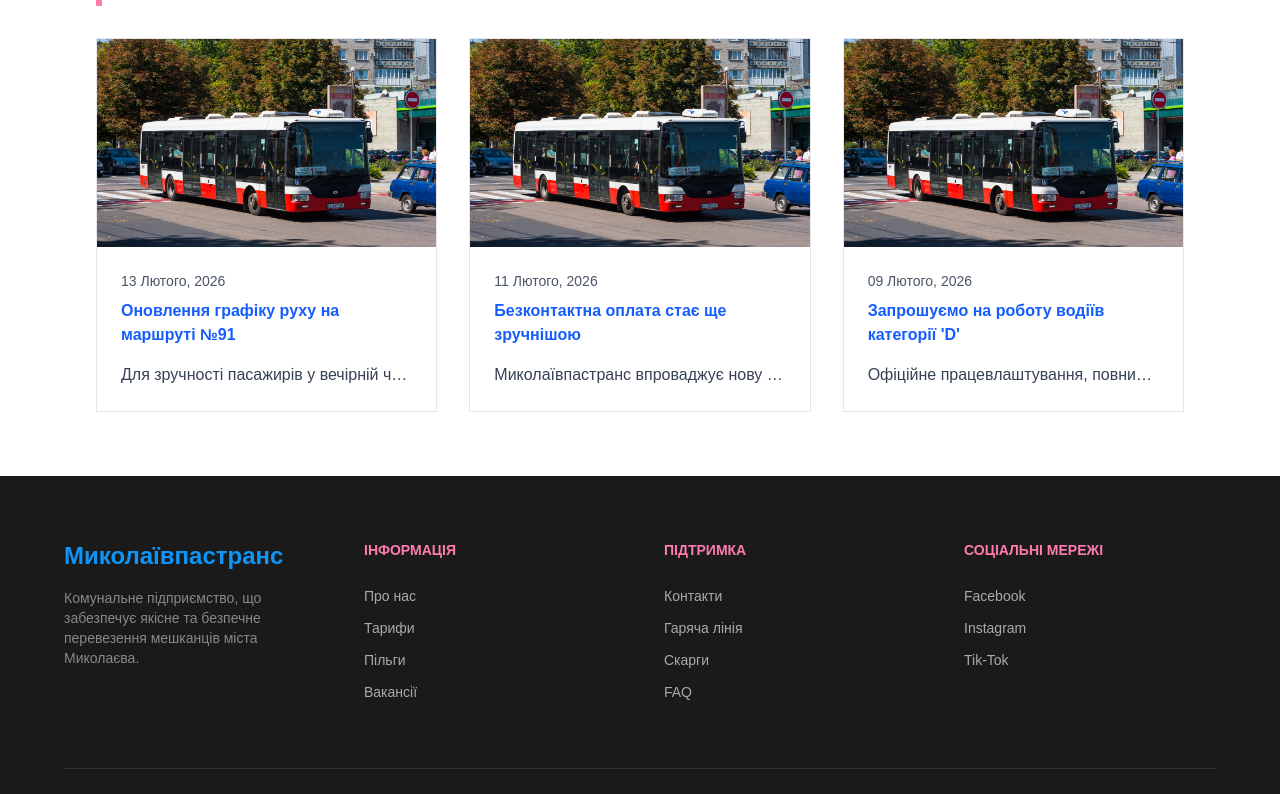
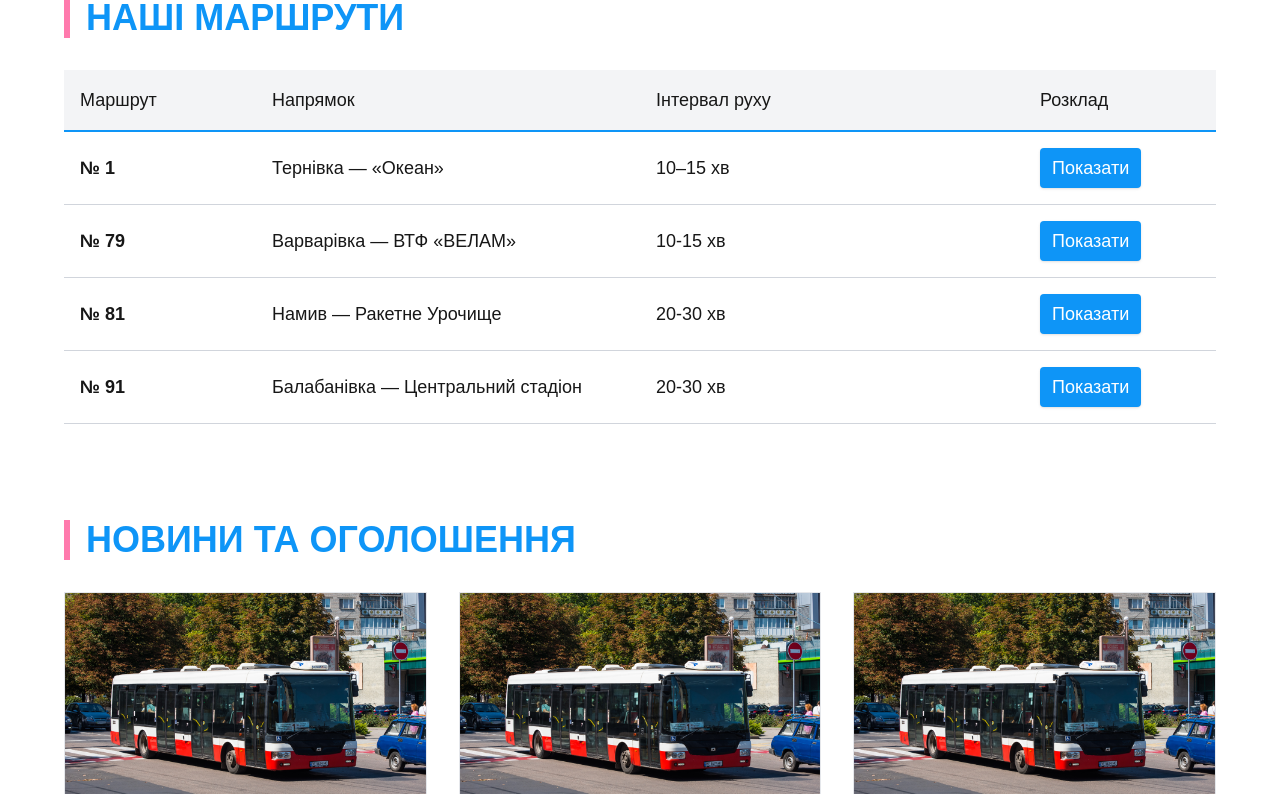
Before and after one commit to BotnightTown/Mykpastrans, a Next.js app in the folder frontend/: page / in a window 1280 px wide. Shown: the part 666-1460 px from the top of the page. Built offline with nearby package versions, Linux system fonts and the light colour scheme.

Commit message:
Add route information section.

```diff
--- a/frontend/src/app/page.tsx
+++ b/frontend/src/app/page.tsx
@@ -1,5 +1,6 @@
 import Carousel from "@/components/Carousel";
 import NewsCard from "@/components/NewsCard";
+import RouteShortInfo from "@/components/ui/RouteShortInfo";
 import SectionTitle from "@/components/ui/SectionTitle";
 import Image from "next/image";
 
@@ -26,7 +27,44 @@ export default function Home() {
           </div>
         </div>
       </Carousel>
-      <section className="max-w-6xl mx-auto px-8 py-16">
+      <div className="w-full h-max flex flex-col items-center gap-24 px-8 py-24">
+        <section className="max-w-6xl w-full">
+          <SectionTitle title="Наші маршрути" />
+          <div className="overflow-x-auto">
+            <ul className="w-full border-collapse text-lg list-none">
+              <li className="flex bg-gray-100">
+                <div className="w-1/6 text-left p-4 border-b-2 border-(--primary-blue)">Маршрут</div>
+                <div className="w-2/6 text-left p-4 border-b-2 border-(--primary-blue)">Напрямок</div>
+                <div className="w-2/6 text-left p-4 border-b-2 border-(--primary-blue)">Інтервал руху</div>
+                <div className="w-1/6 text-left p-4 border-b-2 border-(--primary-blue)">Розклад</div>
+              </li>
+              <RouteShortInfo
+                routeNumber="1"
+                routeName="Тернівка — «Океан»"
+                intervalTime="10–15 хв"
+                href="#"
+              />
+              <RouteShortInfo
+                routeNumber="79"
+                routeName="Варварівка — ВТФ «ВЕЛАМ»"
+                intervalTime="10-15 хв"
+                href="#"
+              />
+              <RouteShortInfo
+                routeNumber="81"
+                routeName="Намив — Ракетне Урочище"
+                intervalTime="20-30 хв"
+                href="#" />
+              <RouteShortInfo
+                routeNumber="91"
+                routeName="Балабанівка — Центральний стадіон"
+                intervalTime="20-30 хв"
+                href="#"
+              />
+            </ul>
+          </div>
+        </section>
+        <section className="max-w-6xl mx-auto">
           <SectionTitle title="Новини та оголошення" />
           <div className="grid grid-cols-1 md:grid-cols-2 lg:grid-cols-3 gap-8">
             <NewsCard
@@ -50,5 +88,6 @@ export default function Home() {
           </div>
         </section>
       </div>
+    </div>
   );
 }
--- a/frontend/src/components/NewsCard.tsx
+++ b/frontend/src/components/NewsCard.tsx
@@ -16,7 +16,7 @@ export default function NewsCard({image, date, title, description}: NewsCardType
         />
         <div className="p-6">
           <p className="text-gray-600 text-sm mb-2">{date}</p>
-          <h3 className="text-blue-600 font-semibold mb-4">{title}</h3>
+          <h3 className="text-(--primary-blue) font-semibold mb-4">{title}</h3>
           <p className="text-gray-700 truncate">{description}</p>
         </div>
       </article>
--- /dev/null
+++ b/frontend/src/components/ui/RouteShortInfo.tsx
@@ -0,0 +1,19 @@
+interface RouteShortInfoProps {
+  routeNumber: string;
+  routeName: string;
+  intervalTime: string;
+  href: string;
+}
+
+export default function RouteShortInfo({routeNumber, routeName, intervalTime, href}: RouteShortInfoProps){
+  return(
+    <li className="flex border-b border-gray-300 items-center">
+      <p className="w-1/6 p-4"><strong>№ {routeNumber}</strong></p>
+      <div className="w-2/6 p-4">{routeName}</div>
+      <div className="w-2/6 p-4">{intervalTime}</div>
+      <div className="w-1/6 p-4">
+        <button className="bg-(--primary-blue) text-white px-3 py-1.5 rounded shadow hover:shadow-lg transition">Показати</button>
+      </div>
+    </li>
+  )
+}
```
Lines whose indentation alone changed are shown as unchanged.
